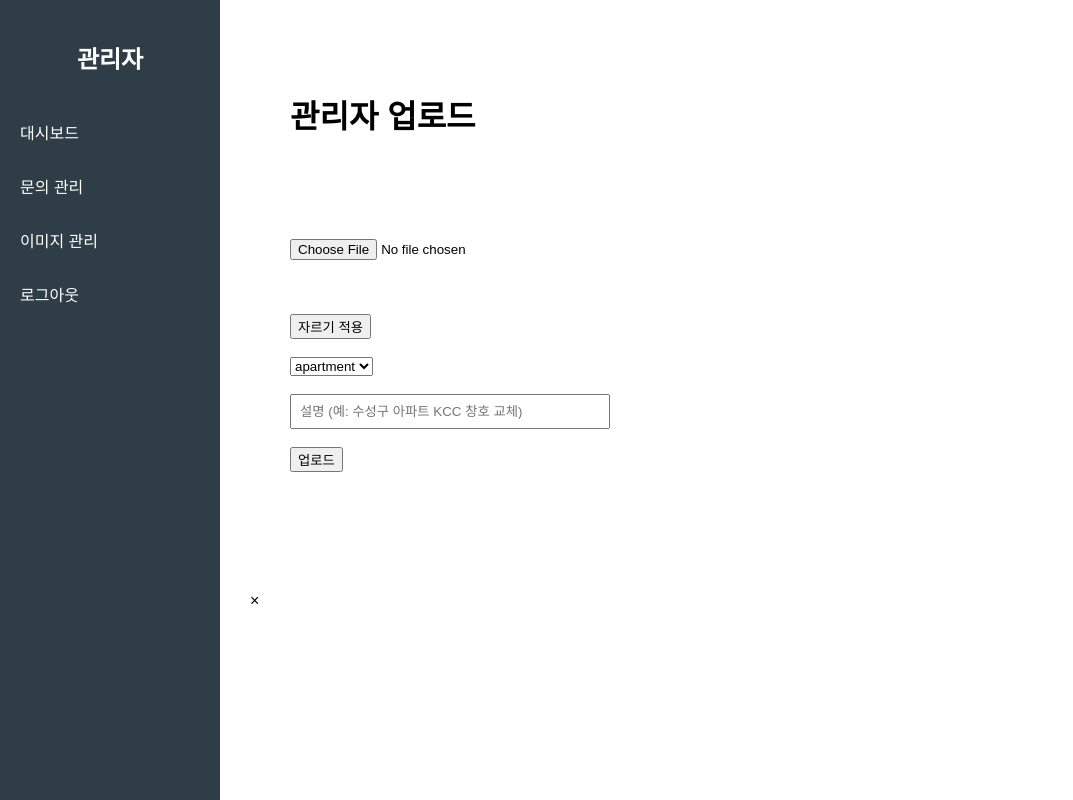
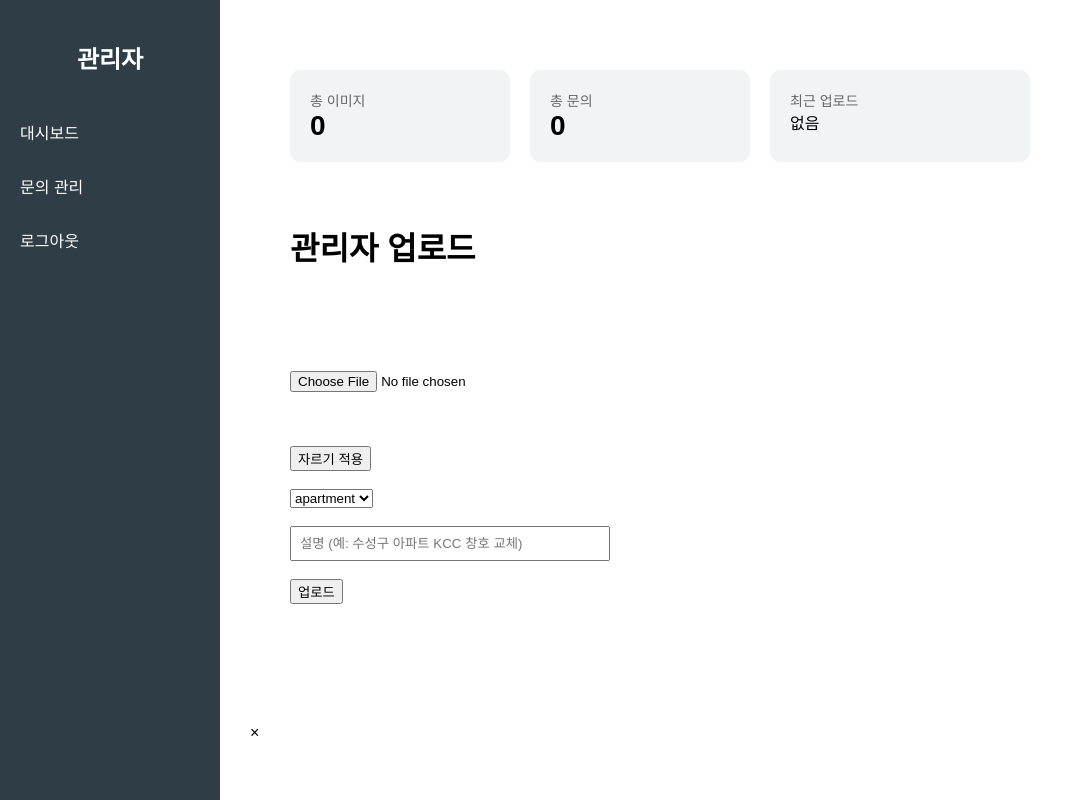
Before and after one commit to hhaening818/SASHI_COMPANY, a Flask app: page /admin_panel in a window 1280 px wide. Shown: the whole page, without its empty margins (0-1073 px from the left). Run offline with Flask 3, Linux system fonts and the light colour scheme; the visitor is signed in with stand-in values (Sample User, id 1); data that the repository does not hold is empty; parts of the project's set-up code (start-up, migrations or seed data) failed here and were passed over; some libraries are stand-ins or nearby versions.

Commit message:
관리자 수정

```diff
--- a/app.py
+++ b/app.py
@@ -351,7 +351,6 @@ def admin_panel():
         category = request.form["category"]
         description = request.form.get("description", "")
 
-        # Cropper로 자른 이미지 저장
         if cropped and category:
 
             import base64
@@ -386,6 +385,42 @@ def admin_panel():
 
             conn.commit()
             conn.close()
+
+
+    conn = sqlite3.connect(DB_PATH)
+    c = conn.cursor()
+
+    # 이미지 목록
+    c.execute("SELECT * FROM portfolio ORDER BY id DESC")
+    images = c.fetchall()
+
+    # 총 이미지 수
+    c.execute("SELECT COUNT(*) FROM portfolio")
+    total_images = c.fetchone()[0]
+
+    # 총 문의 수
+    c.execute("SELECT COUNT(*) FROM contact")
+    total_contacts = c.fetchone()[0]
+
+    # 최근 업로드
+    c.execute("""
+        SELECT created_at
+        FROM portfolio
+        ORDER BY created_at DESC
+        LIMIT 1
+    """)
+    last_upload = c.fetchone()
+
+    conn.close()
+
+    return render_template(
+        "admin.html",
+        images=images,
+        categories=CATEGORIES,
+        total_images=total_images,
+        total_contacts=total_contacts,
+        last_upload=last_upload[0] if last_upload else None
+    )
 
     # 이미지 목록 불러오기
     conn = sqlite3.connect(DB_PATH)
--- a/templates/admin.html
+++ b/templates/admin.html
@@ -1,6 +1,47 @@
 {% extends "admin_base.html" %}
 
 {% block content %}
+
+<!-- ⭐ 대시보드 통계 -->
+<div style="display:flex; gap:20px; padding:40px; padding-bottom:0;">
+
+    <div style="
+        background:#f1f3f5;
+        padding:20px;
+        border-radius:10px;
+        min-width:180px;
+    ">
+        <div style="font-size:14px; color:#666;">총 이미지</div>
+        <div style="font-size:28px; font-weight:bold;">
+            {{ total_images }}
+        </div>
+    </div>
+
+    <div style="
+        background:#f1f3f5;
+        padding:20px;
+        border-radius:10px;
+        min-width:180px;
+    ">
+        <div style="font-size:14px; color:#666;">총 문의</div>
+        <div style="font-size:28px; font-weight:bold;">
+            {{ total_contacts }}
+        </div>
+    </div>
+
+    <div style="
+        background:#f1f3f5;
+        padding:20px;
+        border-radius:10px;
+        min-width:220px;
+    ">
+        <div style="font-size:14px; color:#666;">최근 업로드</div>
+        <div style="font-size:16px;">
+            {{ last_upload|kst if last_upload else "없음" }}
+        </div>
+    </div>
+
+</div>
 
 <h1 style="padding:40px;">관리자 업로드</h1>
 
--- a/templates/admin_base.html
+++ b/templates/admin_base.html
@@ -66,8 +66,6 @@ body{
 
         <a href="/admin_contacts">문의 관리</a>
 
-        <a href="/admin_panel">이미지 관리</a>
-
         <a href="/logout">로그아웃</a>
 
     </div>
```
